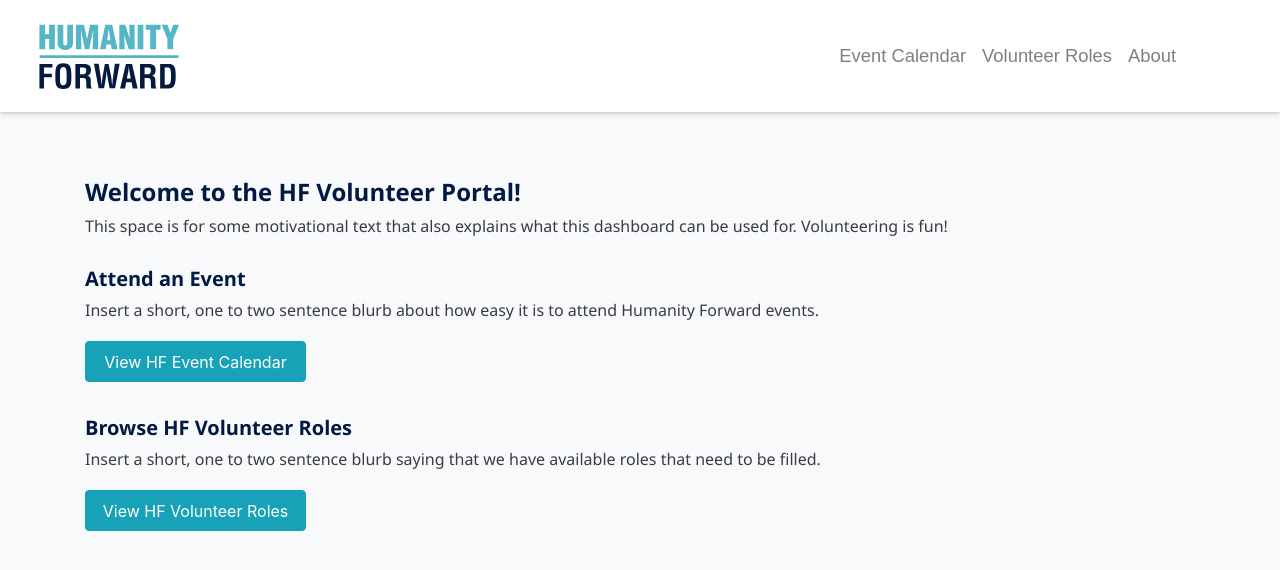
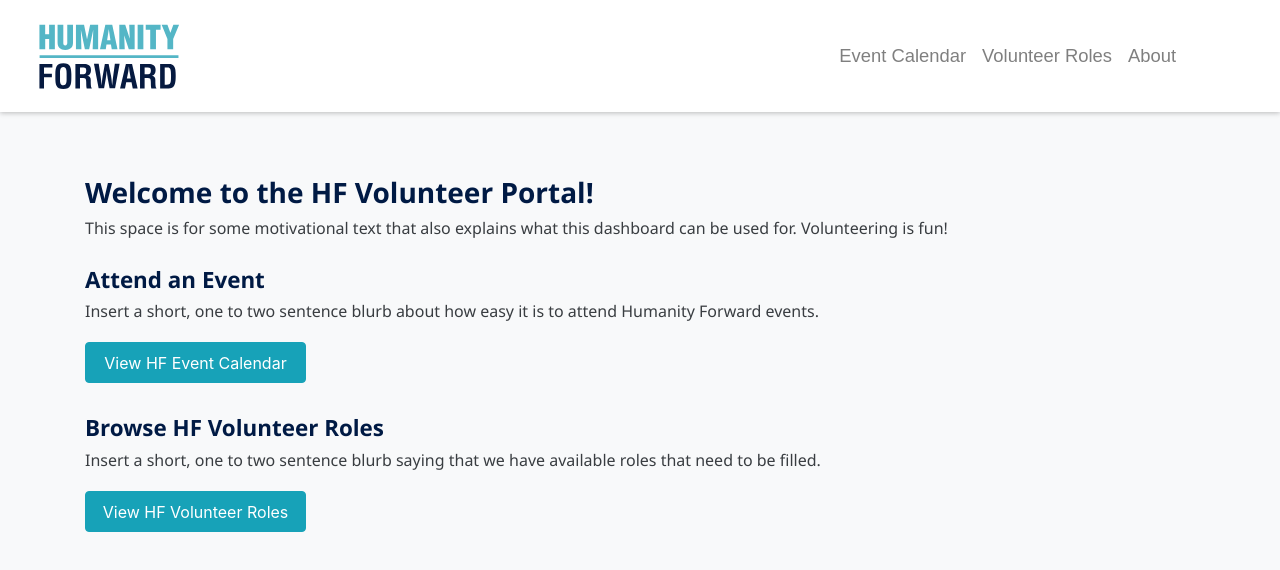
Before and after one commit to HF-RapidResponse/volunteer-portal, a React (Create React App) app: page / in a window 1280 px wide. Shown: the top 570 px of the page. Built offline with nearby package versions, Linux system fonts and the light colour scheme.

Commit message:
change font size from px to rem

```diff
--- a/src/styles/base.scss
+++ b/src/styles/base.scss
@@ -46,23 +46,19 @@ h4 {
 }
 
 h1 {
-  font-size: 24px;
-  line-height: 32px;
+  font-size: 1.75rem;
 }
 
 h2 {
-  font-size: 20px;
-  line-height: 27px;
+  font-size: 1.4rem;
 }
 
 h3 {
-  font-size: 18px;
-  line-height: 24px;
+  font-size: 1.3rem;
 }
 
 p {
   font-weight: normal;
-  font-size: 16px;
   line-height: 21px;
   color: $blackText;
 }
```
